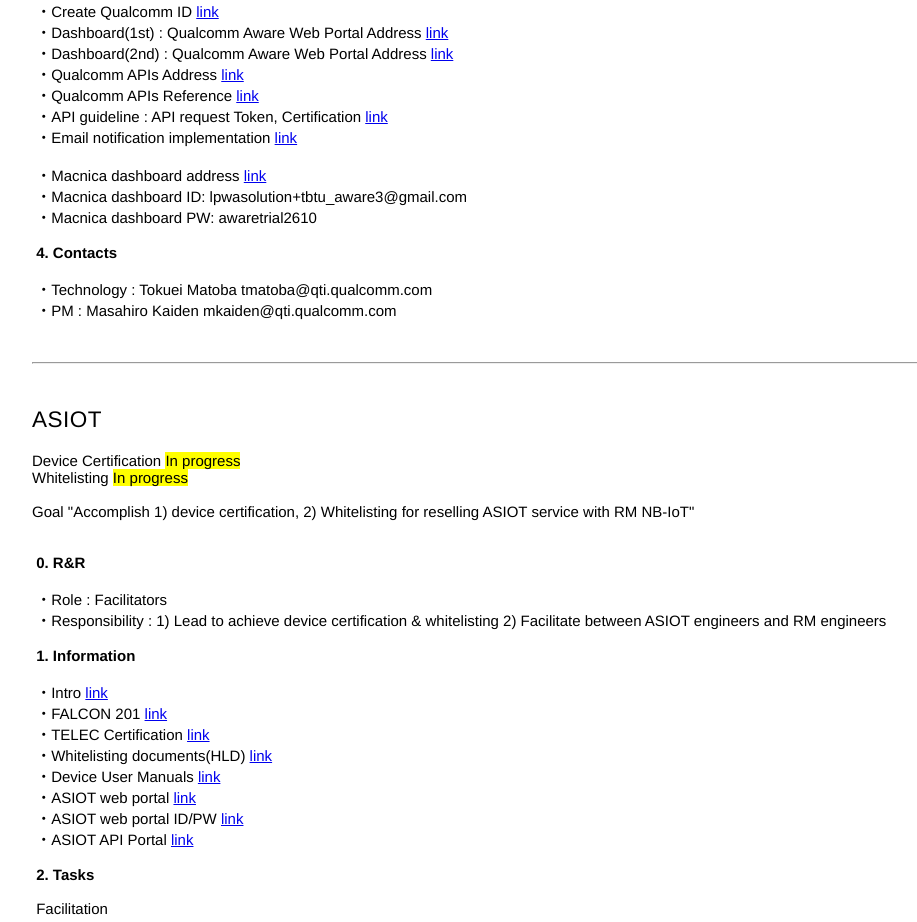
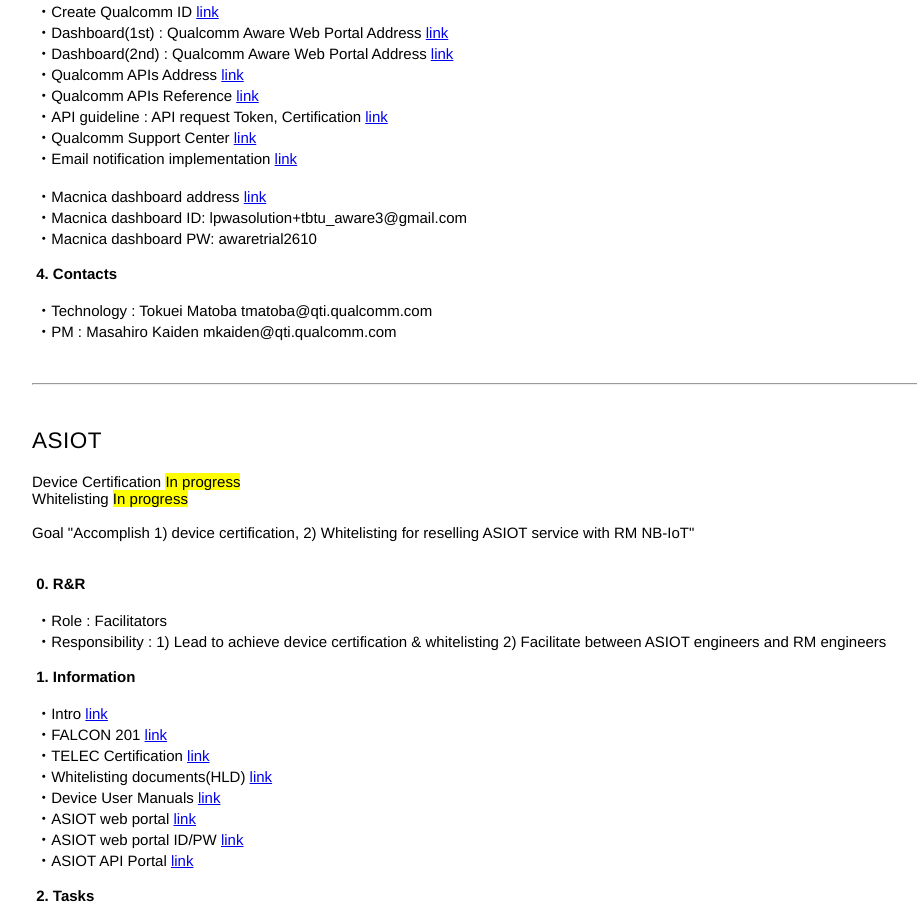
Before and after one commit to whutsup86/handover, a plain HTML site: page index.html in a window 1280 px wide. Shown: the part 1435-2357 px from the top of the page, without its empty margins (160-1077 px from the left). Drawn offline with Linux system fonts and the light colour scheme.

Commit message:
Update index.html

```diff
--- a/index.html
+++ b/index.html
@@ -106,6 +106,7 @@
     &nbsp;・Qualcomm APIs Address <a href="https://api.aware-demo.qualcomm.com/">link </a> <br>
     &nbsp;・Qualcomm APIs Reference <a href="https://docs.qualcomm.com/bundle/publicresource/topics/80-70215-1/demo-upgrade-api-changelog.html">link </a> <br>
     &nbsp;・API guideline : API request Token, Certification <a href="https://rak.app.box.com/folder/234180930476/">link </a> <br>
+    &nbsp;・Qualcomm Support Center <a href="https://mysupport.qualcomm.com/aware/s/contactsupport">link </a> <br>
     &nbsp;・Email notification implementation <a href="https://jira.rakuten-it.com/jira/secure/WBSGanttMain.jspa?filter=341606">link </a> <br>
     <br>
     &nbsp;・Macnica dashboard address <a href="https://macnica-eye.macnica.net/login">link </a> <br>
```
